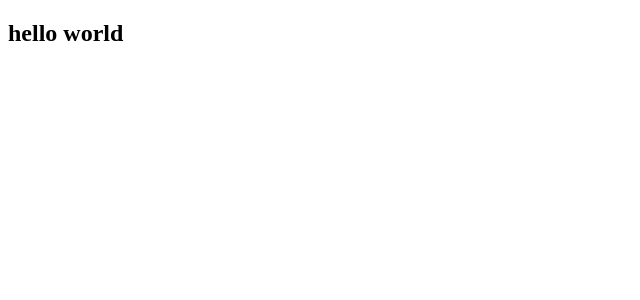
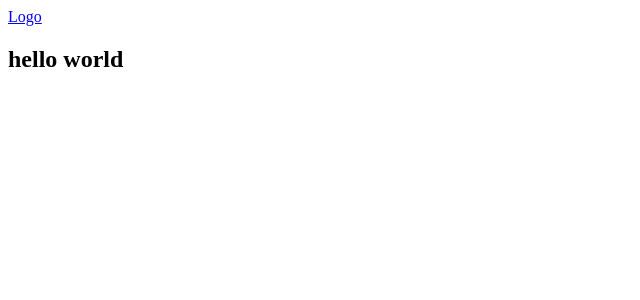
Before and after one commit to Kimbangul/umeus, a Next.js app: page / in a window 1280 px wide. Shown: the top 300 px of the page, without its empty margins (0-640 px from the left). Built offline with nearby package versions, Linux system fonts and the light colour scheme.

Commit message:
style: add component

```diff
--- a/src/app/layout.tsx
+++ b/src/app/layout.tsx
@@ -1,4 +1,5 @@
 import type { Metadata } from 'next'
+import Header from "@/components/layout/header/HeaderContainer"
 
 export const metadata: Metadata = {
   title: 'Create Next App',
@@ -12,7 +13,10 @@ export default function RootLayout({
 }) {
   return (
     <html lang="en">
-      <body>{children}</body>
+      <body>
+      <Header />
+        {children}
+      </body>
     </html>
   )
 }
--- /dev/null
+++ b/src/components/layout/header/HeaderContainer.tsx
@@ -0,0 +1,9 @@
+import HeaderView from "@/components/layout/header/HeaderView"
+
+const HeaderContainer = () => {
+  return(
+    <HeaderView />
+  )
+}
+
+export default HeaderContainer;
--- /dev/null
+++ b/src/components/layout/header/HeaderView.tsx
@@ -0,0 +1,13 @@
+const HeaderView = () => {
+  return(
+    <header className="Header">
+      <div className="Header__inner">
+        <div className="Header__logo">
+          <a href="#">Logo</a>
+        </div>
+      </div>
+    </header>
+  )
+}
+
+export default HeaderView;
```
